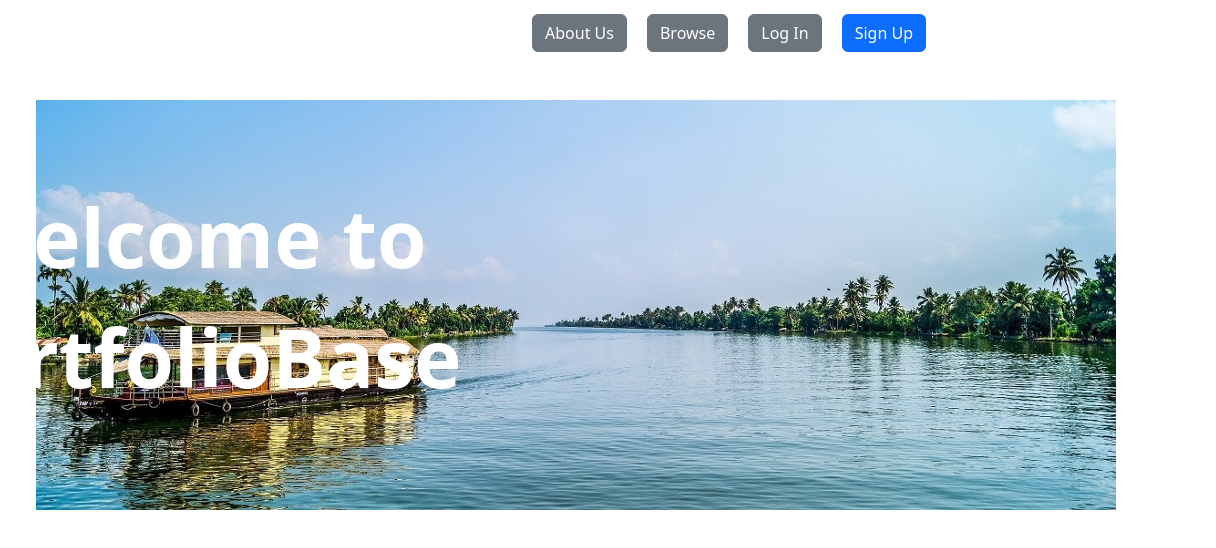
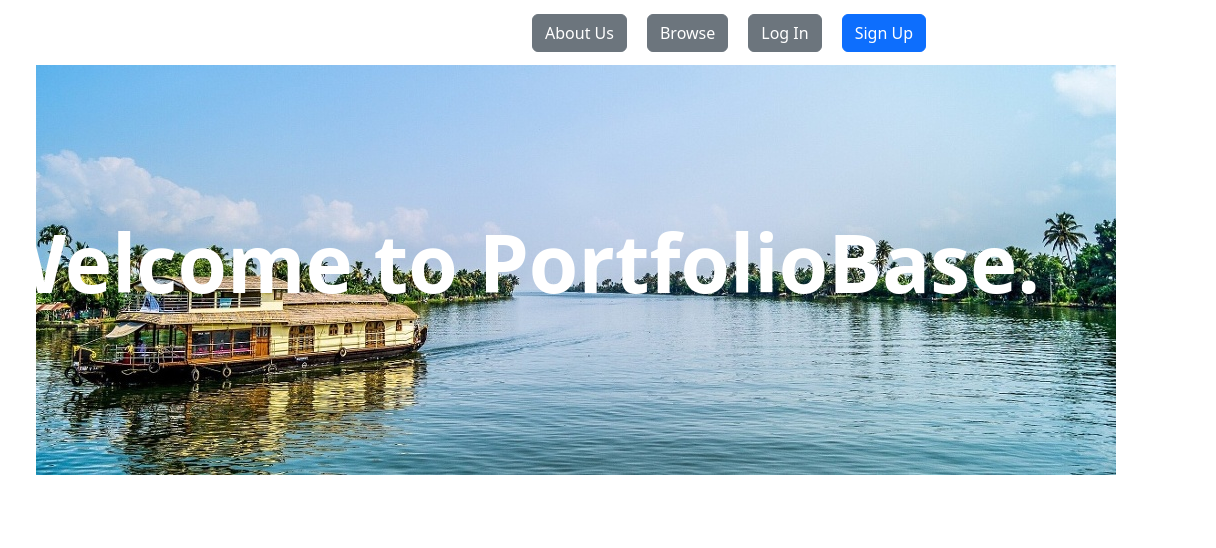
Before and after one commit to adityaajay33/PortfolioBase, a plain HTML site: page index.html in a window 1280 px wide. Shown: the full height of the page, 64-1280 px from the left. Drawn offline with nearby package versions, Linux system fonts and the light colour scheme.

Commit message:
second commit

```diff
--- a/index.html
+++ b/index.html
@@ -26,7 +26,7 @@
     <div class="page-content-index">
         <div class="pic-container">
             <img src="./assets/kerala.jpg" class="background-img">
-            <div class="text-img"><p> Welcome to PortfolioBase</p> </div>
+            <div class="text-img"><p> Welcome to PortfolioBase.</p> </div>
         </div>
     </div>
 
--- a/styles.css
+++ b/styles.css
@@ -52,7 +52,7 @@ li{
 }
 .page-content-index{
 
-    padding-top: 100px;
+    padding-top: 65px;
 }
 
 .pic-container {
@@ -64,9 +64,11 @@ li{
 
 .text-img {
     position: absolute;
+    text-align: left;
     top: 50%;
-    left: 20%;
-    transform: translate(-50%, -50%);
+    left: 10%;
+    transform: translate(-10%, -50%);
     font-size: 80px;
     font-weight: 800;
+    margin-left: 30px;
 }
```
Also changed, not shown: assets/Andrea_Sachs.jpg (added), assets/fpjourne.jpg (added).
